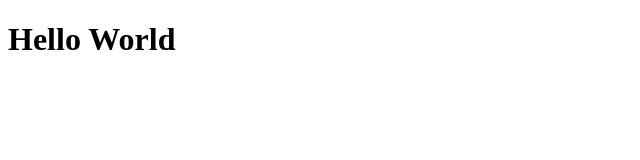
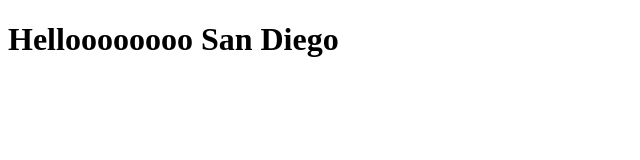
Before and after one commit to Gperry22/UCFProject1, a plain HTML site: page index.html in a window 1280 px wide. Shown: the whole page, without its empty margins (0-640 px from the left). Drawn offline with Linux system fonts and the light colour scheme.

Commit message:
fixed h1

```diff
--- a/index.html
+++ b/index.html
@@ -6,7 +6,7 @@
     <title>Document</title>
 </head>
 <body>
-    <h1>Hello World</h1>
+    <h1>Helloooooooo San Diego</h1>
 
 <script src="./js.js"></script>
 </body>
```
